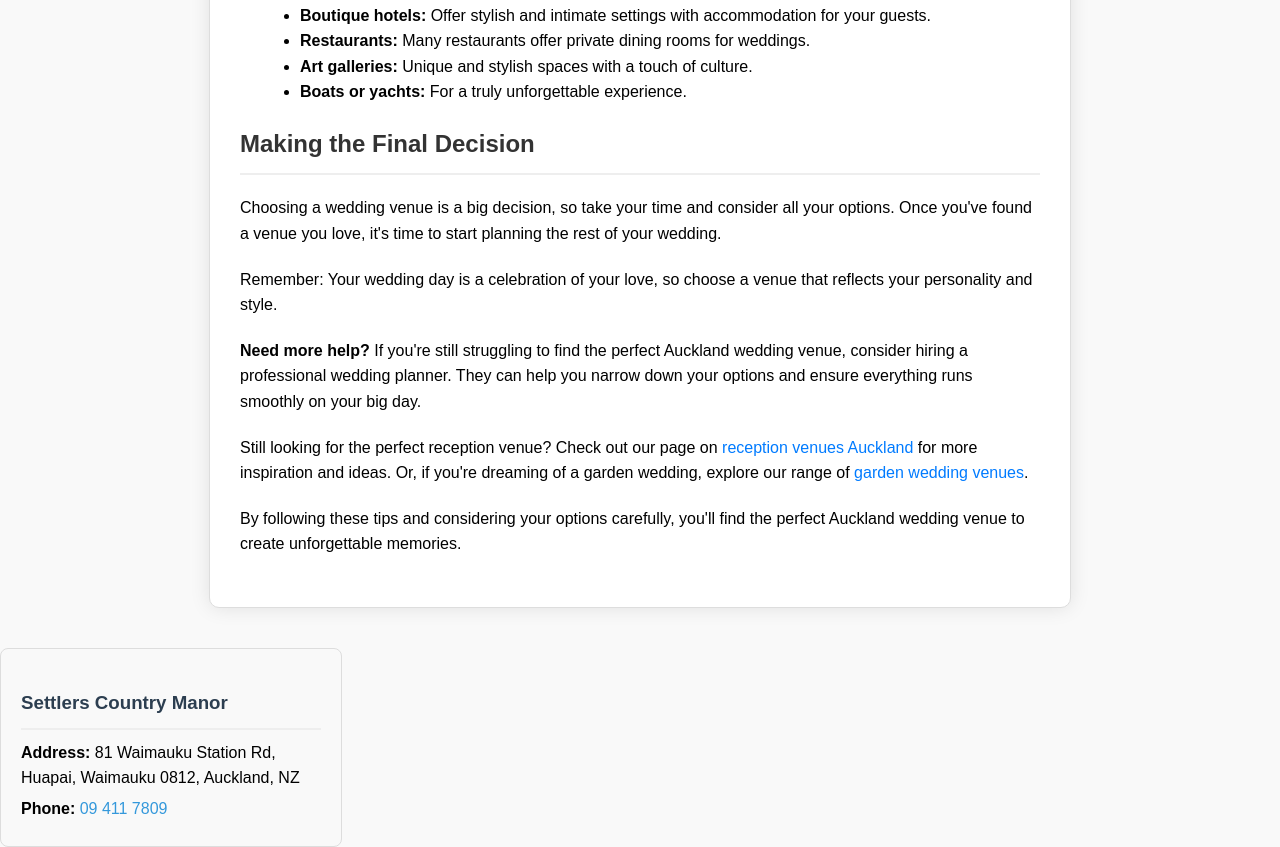
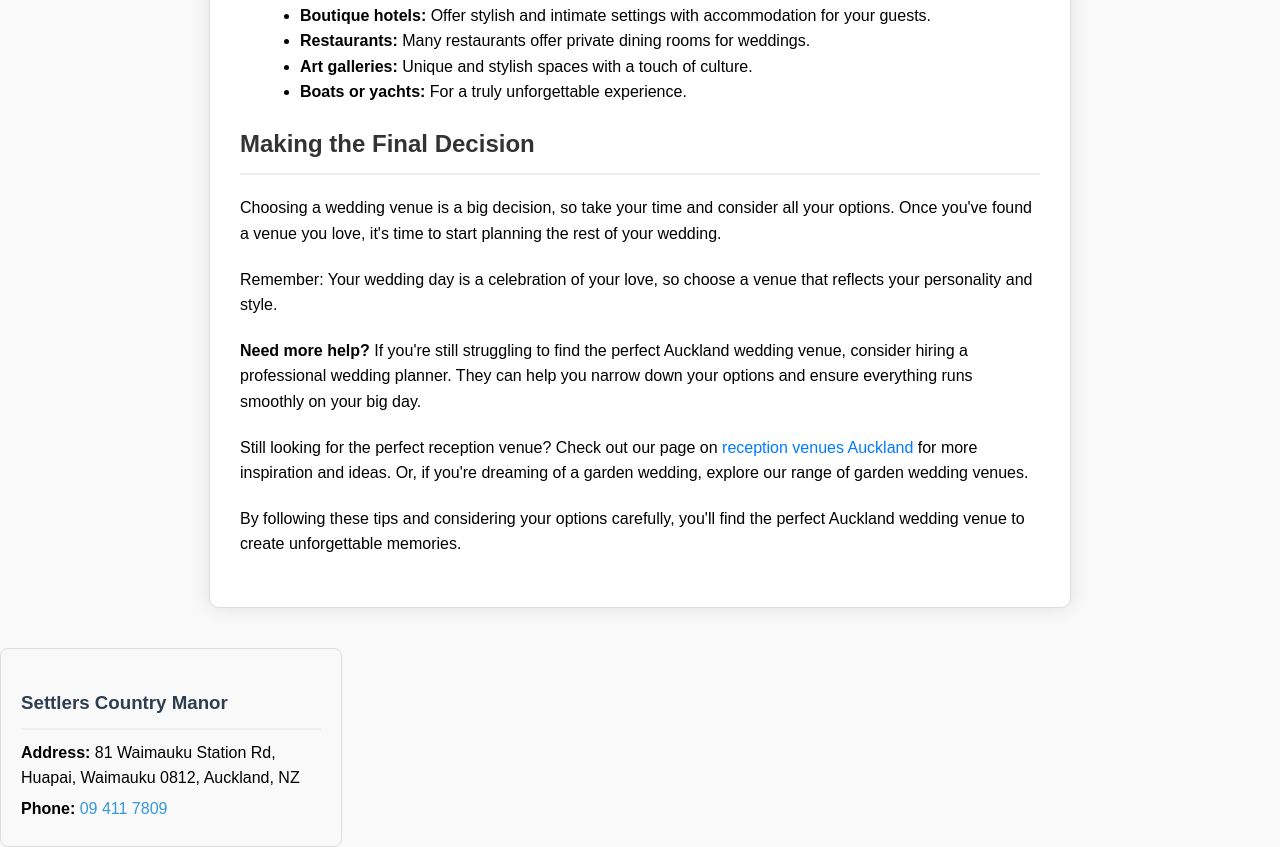
Before and after one commit to roberthinsom/Garden-Wedding-Venues-Auckland-cloudflare, a plain HTML site: page index.html in a window 1280 px wide. Shown: the part 919-1766 px from the top of the page. Drawn offline with Linux system fonts and the light colour scheme.

Commit message:
Update index.html

```diff
--- a/index.html
+++ b/index.html
@@ -81,7 +81,7 @@
 
         <p><strong>Need more help?</strong> If you're still struggling to find the perfect Auckland wedding venue, consider hiring a professional wedding planner. They can help you narrow down your options and ensure everything runs smoothly on your big day.</p>
 
-        <p>Still looking for the perfect reception venue? Check out our page on <a href="https://reception-venue-auckland-link5094903-2fe6eda71e56f4f686cb516328.gitlab.io/">reception venues Auckland</a> for more inspiration and ideas. Or, if you're dreaming of a garden wedding, explore our range of <a href="#">garden wedding venues</a>.</p>
+        <p>Still looking for the perfect reception venue? Check out our page on <a href="https://reception-venue-auckland-link5094903-2fe6eda71e56f4f686cb516328.gitlab.io/">reception venues Auckland</a> for more inspiration and ideas. Or, if you're dreaming of a garden wedding, explore our range of garden wedding venues.</p>
 
         <p>By following these tips and considering your options carefully, you'll find the perfect Auckland wedding venue to create unforgettable memories.</p>
     </div>
```
